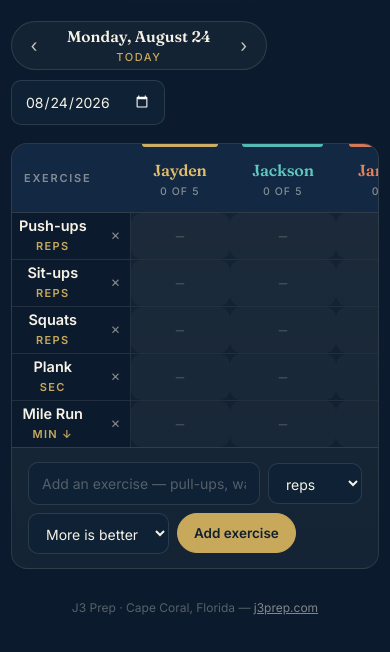
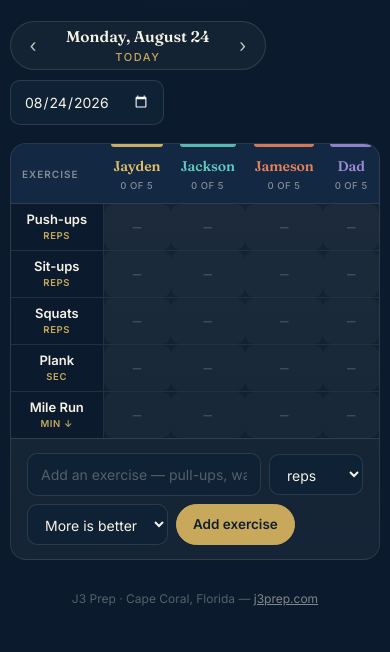
Before and after one commit to dalecci/j3prep, a plain HTML site: page gym/index.html in a window 390 px wide. Shown: the part 174-826 px from the top of the page. Drawn offline with Linux system fonts and the light colour scheme.

Commit message:
Fit all four columns on a phone screen
The table forced a 520px minimum, so a phone only showed Jayden and
Jackson and you had to scroll sideways for Jameson and Dad. Tightened
the name column and cells at the mobile breakpoint so all four fit,
and dropped the per-row delete button there — exercises are removed
from the Setup tab.

Co-Authored-By: Claude Opus 5 <noreply@anthropic.com>

```diff
--- a/gym/index.html
+++ b/gym/index.html
@@ -173,13 +173,21 @@ select.field option{background:var(--navy-mid);color:var(--cream)}
 footer{text-align:center;font-size:12px;color:rgba(247,242,230,.32);padding:30px 0 8px}
 footer a{color:rgba(247,242,230,.5)}
 @media (max-width:640px){
-  .wrap{padding:0 11px 90px}
-  .datenav .label{min-width:145px;font-size:15.5px}
-  td.exname{min-width:118px;padding-left:12px}
-  table.log thead th.exh{padding-left:12px}
-  .cellin{height:46px;font-size:17px;min-width:52px}
+  /* fit all four people on a phone screen — no sideways scrolling to reach Dad */
+  .wrap{padding:0 10px 90px}
+  .datenav .label{min-width:140px;font-size:15.5px}
+  table.log{min-width:0}
+  table.log thead th{padding:12px 3px 10px}
+  table.log thead th.exh{padding-left:11px;font-size:10px;letter-spacing:.1em}
+  td.exname{min-width:92px;max-width:126px;padding:10px 6px 10px 11px}
+  .exname b{font-size:13px}
+  .exname small{font-size:9.5px;letter-spacing:.07em;margin-top:2px}
+  .athname{font-size:14px}
+  .athtot{font-size:9.5px;letter-spacing:.05em}
+  td.cell{padding:5px 3px}
+  .cellin{height:46px;font-size:17px;min-width:40px;border-radius:9px}
   .exercisecard,.section{padding:16px}
-  .rowdel{opacity:1}
+  .rowdel{display:none}  /* remove exercises from the Setup tab instead */
 }
 @media (prefers-reduced-motion:reduce){*{animation:none!important;transition:none!important}}
 </style>
```
